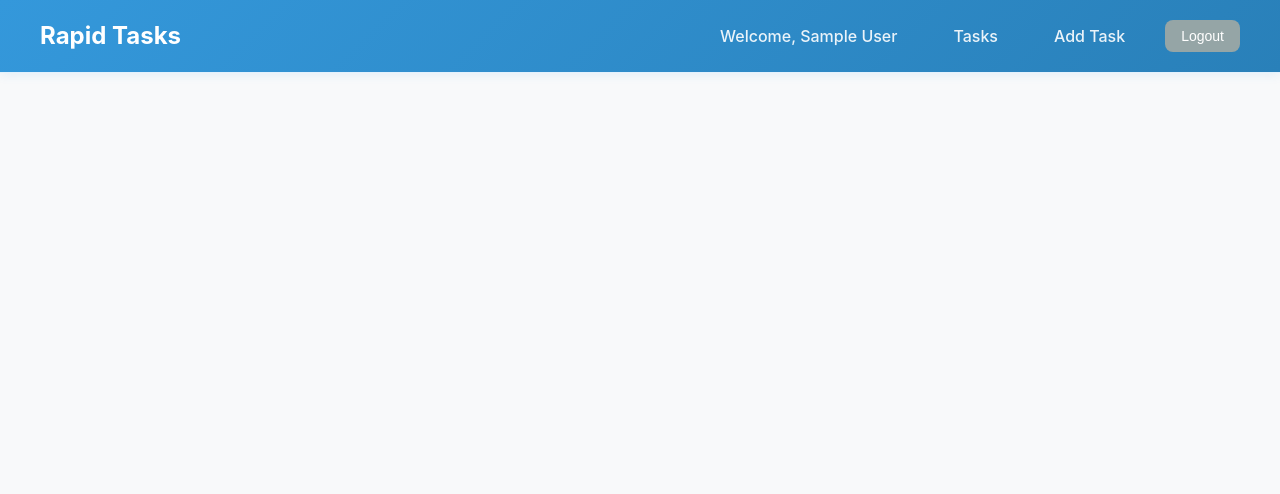
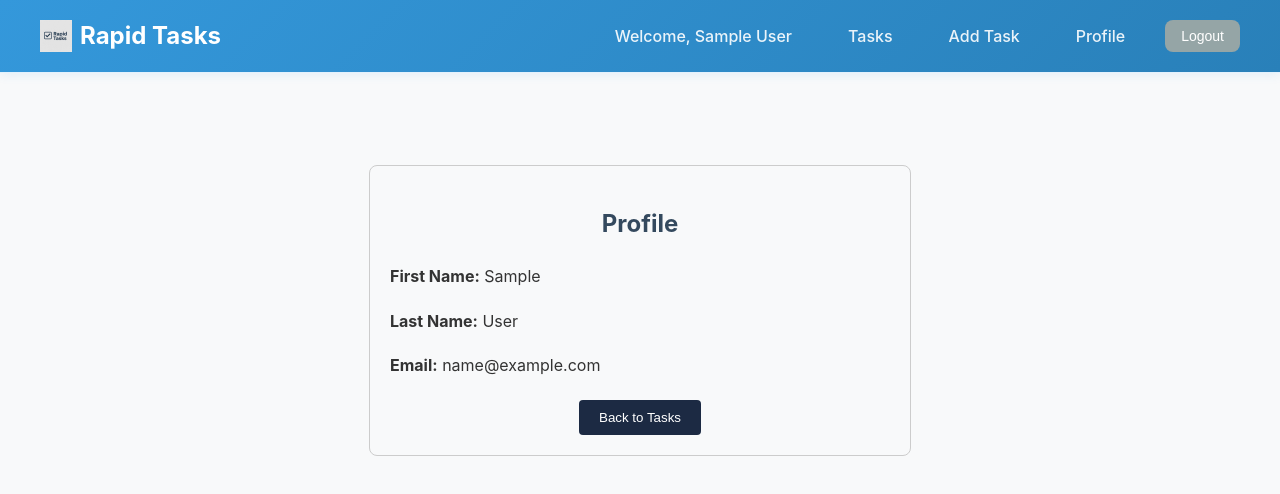
Before and after one commit to Sataniachia/COMP229Group-3, a React (Vite) app in the folder mern_skeleton/client/: page /profile in a window 1280 px wide. Shown: the top 494 px of the page. Built offline with nearby package versions, Linux system fonts and the light colour scheme; sample sign-in values are in the browser's storage.

Commit message:
Home and Profile page creation and optimization

```diff
--- a/mern_skeleton/client/src/App.jsx
+++ b/mern_skeleton/client/src/App.jsx
@@ -5,6 +5,8 @@ import Login from './pages/Login';
 import Register from './pages/Register';
 import Tasks from './pages/Tasks';
 import AddTask from './pages/AddTask';
+import Home from './pages/Home';
+import Profile from './pages/Profile';
 import './App.css';
 
 const App = () => {
@@ -12,7 +14,6 @@ const App = () => {
   const [loading, setLoading] = useState(true);
 
   useEffect(() => {
-    // Check if user is logged in on app load
     const token = localStorage.getItem('token');
     const userData = localStorage.getItem('user');
 
@@ -56,6 +57,12 @@ const App = () => {
         <main className="main-content">
           <Routes>
             <Route
+              path="/"
+              element={
+                user ? <Navigate to="/tasks" replace /> : <Home />
+              }
+            />
+            <Route
               path="/login"
               element={
                 user ? <Navigate to="/tasks" replace /> : <Login onLogin={login} />
@@ -80,9 +87,9 @@ const App = () => {
               }
             />
             <Route
-              path="/"
+              path="/profile"
               element={
-                user ? <Navigate to="/tasks" replace /> : <Navigate to="/login" replace />
+                user ? <Profile /> : <Navigate to="/login" replace />
               }
             />
           </Routes>
--- a/mern_skeleton/client/src/components/Navbar.jsx
+++ b/mern_skeleton/client/src/components/Navbar.jsx
@@ -1,5 +1,6 @@
 import React from 'react';
 import { Link, useNavigate } from 'react-router-dom';
+import logo from '../assets/logo.png';
 
 const Navbar = ({ user, logout }) => {
   const navigate = useNavigate();
@@ -12,8 +13,9 @@ const Navbar = ({ user, logout }) => {
   return (
     <nav className="navbar">
       <div className="navbar-content">
-        <Link to="/" className="navbar-brand">
-          Rapid Tasks
+        <Link to="/" className="navbar-brand" style={{ display: 'flex', alignItems: 'center', gap: '8px' }}>
+          <img src={logo} alt="Team Logo" style={{ height: '32px' }} />
+          <span>Rapid Tasks</span>
         </Link>
 
         <div className="navbar-nav">
@@ -27,6 +29,9 @@ const Navbar = ({ user, logout }) => {
               </Link>
               <Link to="/add-task" className="nav-link">
                 Add Task
+              </Link>
+              <Link to="/profile" className="nav-link">
+                Profile
               </Link>
               <button
                 onClick={handleLogout}
--- /dev/null
+++ b/mern_skeleton/client/src/pages/Home.jsx
@@ -0,0 +1,14 @@
+// client/src/pages/Home.jsx
+import React from 'react';
+
+function Home() {
+  return (
+    <div style={{ padding: '60px 20px', textAlign: 'center' }}>
+      <img src="/images/logo.png" alt="Team Logo" style={{ width: '120px', marginBottom: '20px' }} />
+      <h1>Welcome to Rapid Tasks</h1>
+      <p>Manage your tasks quickly and efficiently with our team-built app.</p>
+    </div>
+  );
+}
+
+export default Home;
--- /dev/null
+++ b/mern_skeleton/client/src/pages/Profile.jsx
@@ -0,0 +1,41 @@
+import React, { useEffect, useState } from 'react';
+import { useNavigate } from 'react-router-dom';
+
+const Profile = () => {
+  const navigate = useNavigate();
+  const [user, setUser] = useState(null);
+
+  useEffect(() => {
+    const token = localStorage.getItem('token');
+    const userData = localStorage.getItem('user');
+
+    if (!token || !userData) {
+      navigate('/login');
+    } else {
+      setUser(JSON.parse(userData));
+    }
+  }, [navigate]);
+
+  if (!user) return null;
+
+  return (
+    <div style={{ maxWidth: '500px', margin: '60px auto', padding: '20px', border: '1px solid #ccc', borderRadius: '8px' }}>
+      <h2 style={{ textAlign: 'center' }}>Profile</h2>
+      <div style={{ lineHeight: '1.8' }}>
+        <p><strong>First Name:</strong> {user.firstName}</p>
+        <p><strong>Last Name:</strong> {user.lastName}</p>
+        <p><strong>Email:</strong> {user.email}</p>
+      </div>
+      <div style={{ textAlign: 'center', marginTop: '20px' }}>
+        <button
+          onClick={() => navigate('/tasks')}
+          style={{ padding: '10px 20px', backgroundColor: '#1C2A43', color: 'white', border: 'none', borderRadius: '4px' }}
+        >
+          Back to Tasks
+        </button>
+      </div>
+    </div>
+  );
+};
+
+export default Profile;
```
Also changed, not shown: mern_skeleton/client/public/images/logo.png (added), mern_skeleton/client/src/App.css (line endings or trailing spaces), mern_skeleton/client/src/assets/logo.png (added).
